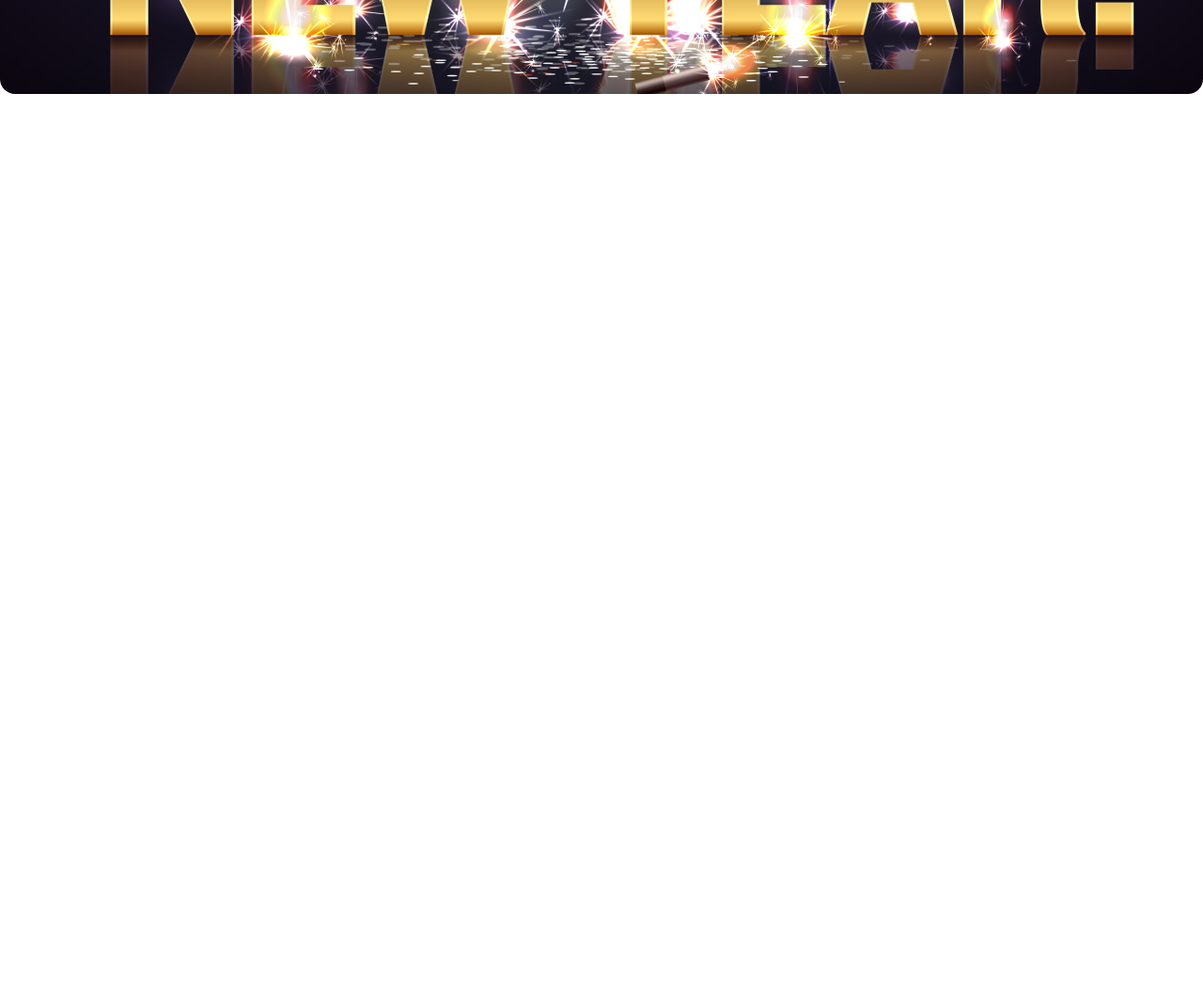
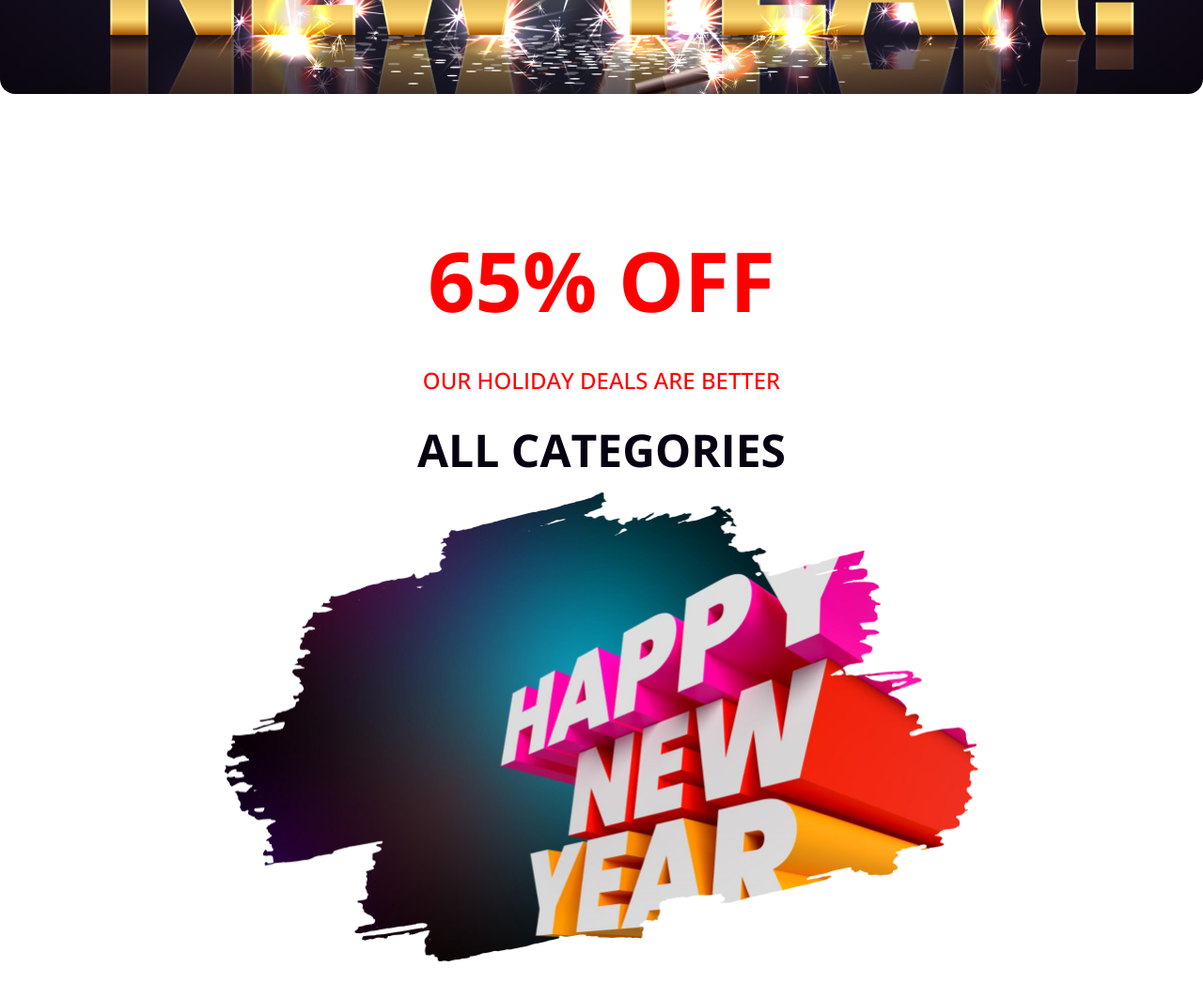
Before and after one commit to Firoz671/new-year-offer, a plain HTML site: page index.html in a window 1280 px wide. Shown: the part 500-1562 px from the top of the page at 94% size. Before the commit the page ends 800 px from the top, so only its background shows below. Drawn offline with nearby package versions, Linux system fonts and the light colour scheme.

Commit message:
added offer-section

```diff
--- a/Style/style.css
+++ b/Style/style.css
@@ -51,3 +51,36 @@ header div .main-title,.highlight-text{
     color: #fff;
     font-weight: 600;
 }
+
+/* Shared Font  */
+.inter-font{
+  font-family: "Open Sans", sans-serif;
+  font-optical-sizing: auto;
+}
+
+/* Offer Section */
+main .offer-section{
+    display: flex;
+    flex-direction: column;
+    align-items: center;
+    line-height: 10px;
+    margin: 120px 258px;
+}
+ main .offer-title{
+    font-size: 88px;
+    font-weight: bold;
+    color: #FF0000;
+ }
+ main .offer-sub-title{
+    font-size: 24px;
+    color: #FF0000;
+    font-weight: 500;
+ }
+main .offer-categories{
+    font-size: 48px;
+    font-weight: bold;
+    color: #070211;
+}
+main .offer-section img{
+    width: 802px;
+}
--- a/index.html
+++ b/index.html
@@ -22,7 +22,12 @@
         </div>
         </header>
       <main>
-
+        <section class="offer-section">
+            <h1 class="offer-title inter-font">65% OFF</h1>
+            <h3 class="offer-sub-title inter-font">OUR HOLIDAY DEALS ARE BETTER</h3>
+            <h2 class="offer-categories inter-font">ALL CATEGORIES</h2>
+            <img src="./images/New Year Photo.png" alt="">
+        </section>
       </main>
     <footer>
 
```
